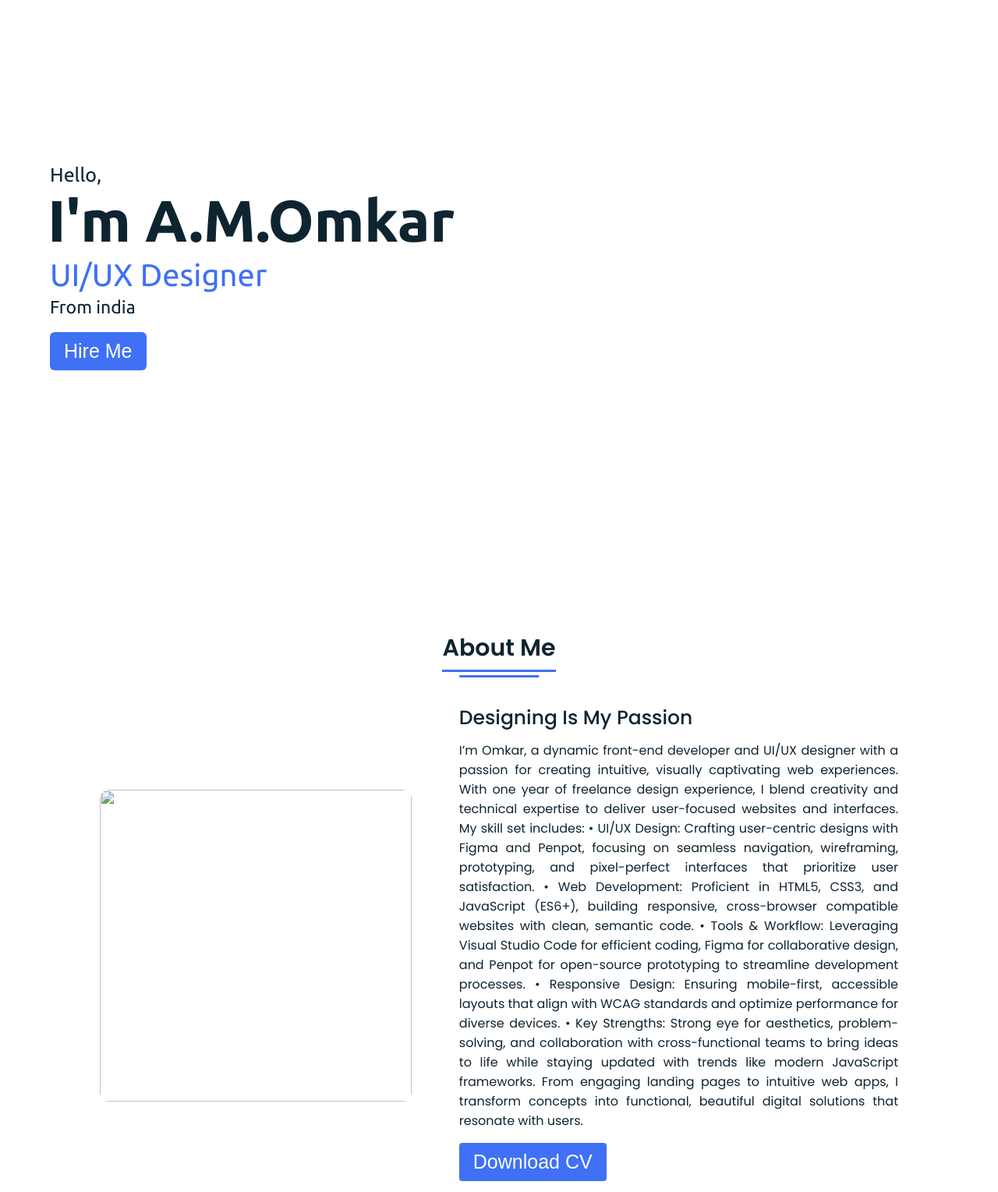
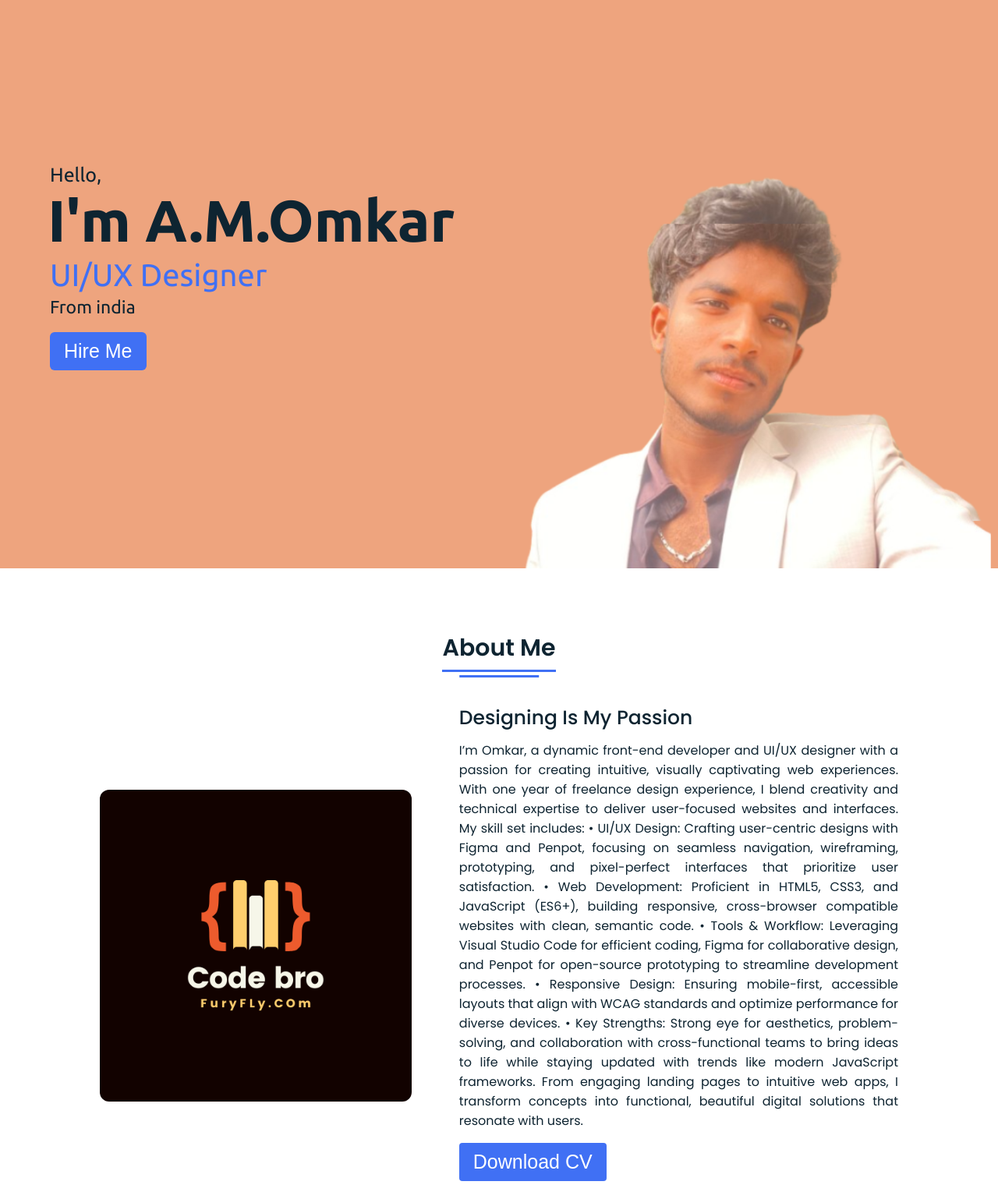
Before and after one commit to omkarthathu/supersimple__mysight, a plain HTML site: page index.html in a window 1280 px wide. Shown: the part 71-1600 px from the top of the page at 78% size. Drawn offline with Linux system fonts and the light colour scheme; the site is published under a folder, as on GitHub Pages, so addresses that start at the root find nothing.

Commit message:
commit git commit -m "index.html"

```diff
--- a/index.html
+++ b/index.html
@@ -65,7 +65,7 @@
       <div class="title"><span>About Me</span></div>
       <div class="about-details">
         <div class="left">
-          <img src="/supersimple__mysight/images/about.png" alt="" />
+          <img src="./Images/about.png" alt="about" />
         </div>
         <div class="right">
           <div class="topic">Designing Is My Passion</div>
@@ -79,7 +79,7 @@
 From engaging landing pages to intuitive web apps, I transform concepts into functional, beautiful digital solutions that resonate with users.
           </p>
         <div class="button">
-  <a href="/supersimple__mysight/images/mycv.pdf" download target="_blank">
+  <a href="./Images/mycv.pdf" download target="_blank">
     <button>Download CV</button>
   </a>
 </div>
--- a/style.css
+++ b/style.css
@@ -130,7 +130,7 @@ nav.sticky .menu-btn {
 .home {
   height: 100vh;
   width: 100%;
-  background: url("/supersimple__mysight/images/background.png") no-repeat;
+  background: url("./Images/background.png") no-repeat;
   background-size: cover;
   background-position: center;
   background-attachment: fixed;
```
